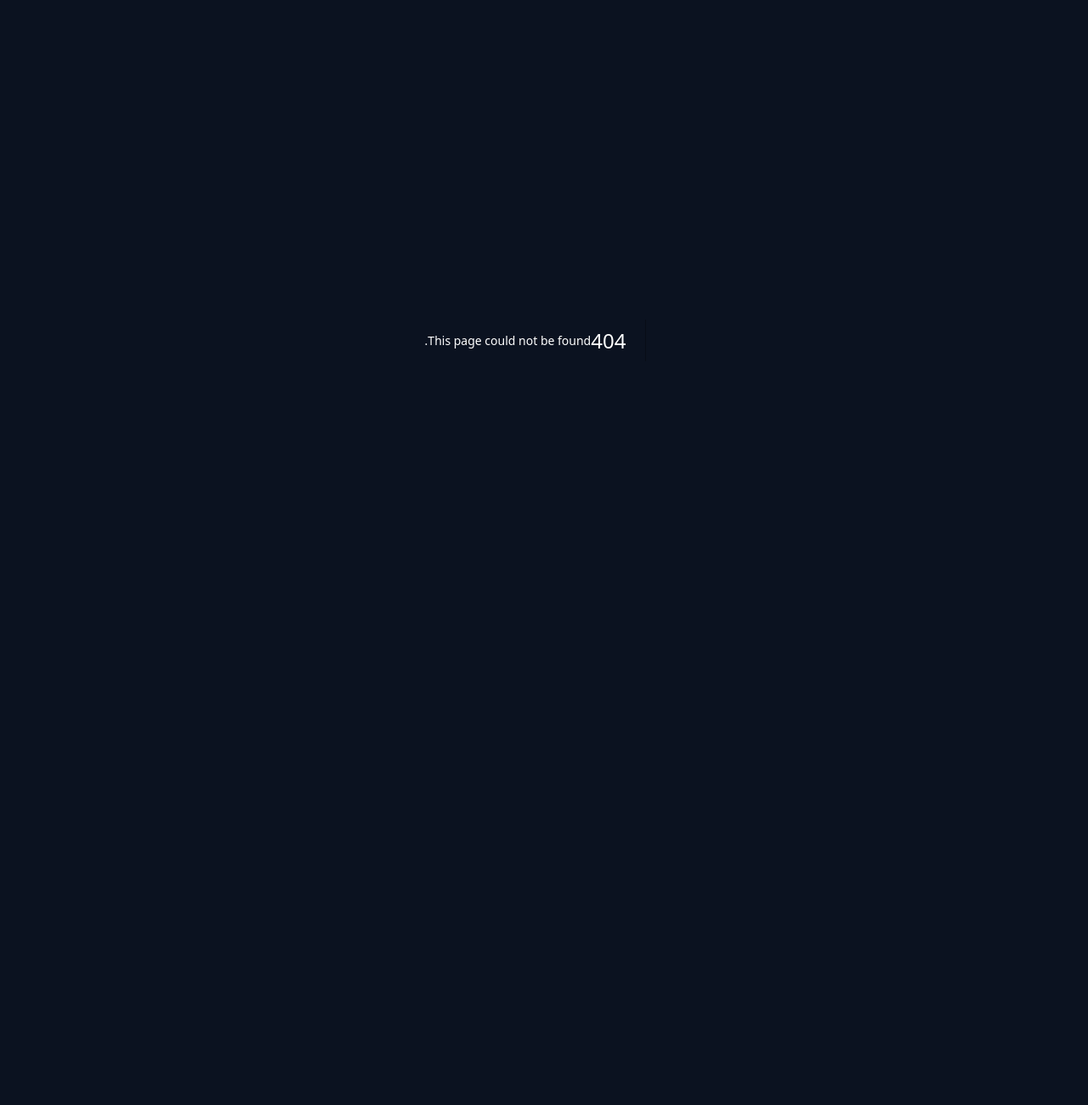
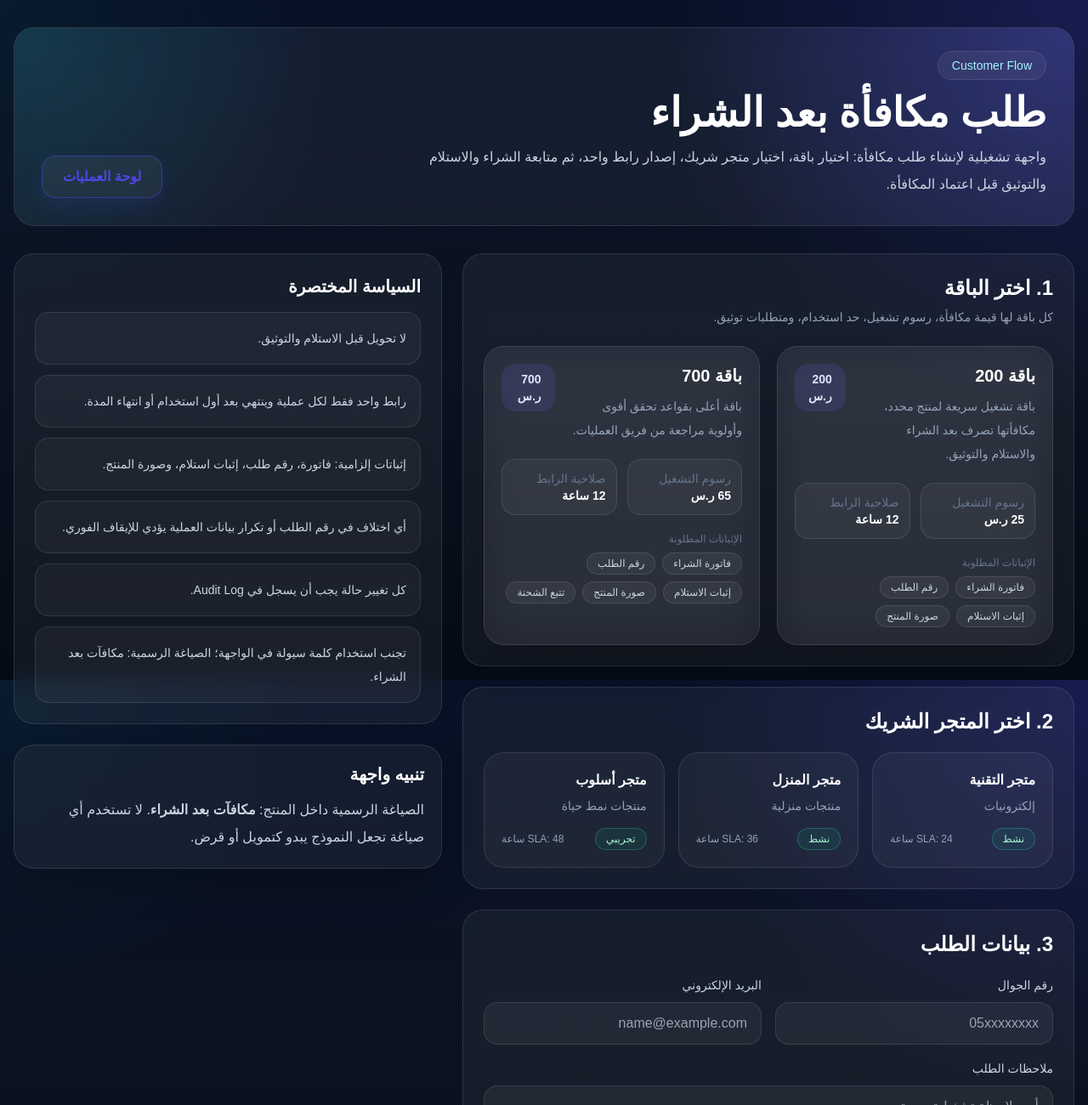
Before and after one commit to vORGvSLOGGER/-by-rewards, a Next.js app: page /orders/new in a window 1280 px wide. Before the commit this address had no page. Shown: the top 1300 px of the page at 85% size. Before the commit the page ends 800 px from the top, so only its background shows below. Built offline with nearby package versions, Linux system fonts and the light colour scheme.

Commit message:
Add new post-purchase reward order page

```diff
--- /dev/null
+++ b/src/app/orders/new/page.tsx
@@ -0,0 +1,112 @@
+import Link from 'next/link';
+import { operationRules, packages, partners } from '@/data/byRewards';
+
+export default function NewOrderPage() {
+  return (
+    <main className="min-h-screen px-4 py-8 text-white">
+      <div className="mx-auto max-w-7xl space-y-8">
+        <header className="section-shell relative overflow-hidden p-6 md:p-8">
+          <div className="absolute inset-0 bg-[radial-gradient(circle_at_top_left,rgba(34,211,238,.12),transparent_30%),radial-gradient(circle_at_top_right,rgba(99,102,241,.22),transparent_38%)]" />
+          <div className="relative flex flex-col gap-5 lg:flex-row lg:items-end lg:justify-between">
+            <div>
+              <span className="rounded-full border border-white/10 bg-white/5 px-4 py-2 text-sm text-cyan-200">Customer Flow</span>
+              <h1 className="mt-5 text-3xl font-black md:text-5xl">طلب مكافأة بعد الشراء</h1>
+              <p className="mt-3 max-w-3xl leading-8 text-slate-300">
+                واجهة تشغيلية لإنشاء طلب مكافأة: اختيار باقة، اختيار متجر شريك، إصدار رابط واحد، ثم متابعة الشراء والاستلام والتوثيق قبل اعتماد المكافأة.
+              </p>
+            </div>
+            <Link href="/dashboard/ops" className="btn-secondary">لوحة العمليات</Link>
+          </div>
+        </header>
+
+        <section className="grid gap-6 xl:grid-cols-[1fr_.7fr]">
+          <div className="space-y-6">
+            <div className="section-shell p-5 md:p-6">
+              <h2 className="text-2xl font-black">1. اختر الباقة</h2>
+              <p className="mt-2 text-sm text-slate-400">كل باقة لها قيمة مكافأة، رسوم تشغيل، حد استخدام، ومتطلبات توثيق.</p>
+              <div className="mt-6 grid gap-5 md:grid-cols-2">
+                {packages.map((pkg) => (
+                  <div key={pkg.id} className="glass-card card-hover rounded-3xl p-5">
+                    <div className="flex items-start justify-between gap-4">
+                      <div>
+                        <h3 className="text-xl font-black">{pkg.name}</h3>
+                        <p className="mt-2 text-sm leading-7 text-slate-400">{pkg.description}</p>
+                      </div>
+                      <span className="rounded-2xl bg-indigo-500/15 px-4 py-2 text-sm font-bold text-indigo-100">{pkg.rewardAmount} ر.س</span>
+                    </div>
+                    <div className="mt-5 grid grid-cols-2 gap-3 text-sm">
+                      <div className="rounded-2xl border border-white/10 bg-white/[0.04] p-3"><span className="block text-slate-500">رسوم التشغيل</span><b>{pkg.opsFee} ر.س</b></div>
+                      <div className="rounded-2xl border border-white/10 bg-white/[0.04] p-3"><span className="block text-slate-500">صلاحية الرابط</span><b>{pkg.linkExpiryHours} ساعة</b></div>
+                    </div>
+                    <div className="mt-5">
+                      <p className="mb-2 text-xs text-slate-500">الإثباتات المطلوبة</p>
+                      <div className="flex flex-wrap gap-2">
+                        {pkg.requirements.map((req) => <span key={req} className="rounded-full border border-white/10 bg-white/5 px-3 py-1 text-xs text-slate-300">{req}</span>)}
+                      </div>
+                    </div>
+                  </div>
+                ))}
+              </div>
+            </div>
+
+            <div className="section-shell p-5 md:p-6">
+              <h2 className="text-2xl font-black">2. اختر المتجر الشريك</h2>
+              <div className="mt-5 grid gap-4 md:grid-cols-3">
+                {partners.map((partner) => (
+                  <div key={partner.id} className="rounded-3xl border border-white/10 bg-white/[0.04] p-5">
+                    <h3 className="font-black">{partner.name}</h3>
+                    <p className="mt-2 text-sm text-slate-400">{partner.category}</p>
+                    <div className="mt-4 flex items-center justify-between text-xs">
+                      <span className="rounded-full border border-emerald-400/30 bg-emerald-500/10 px-3 py-1 text-emerald-200">{partner.status}</span>
+                      <span className="text-slate-400">SLA: {partner.sla}</span>
+                    </div>
+                  </div>
+                ))}
+              </div>
+            </div>
+
+            <div className="section-shell p-5 md:p-6">
+              <h2 className="text-2xl font-black">3. بيانات الطلب</h2>
+              <div className="mt-5 grid gap-4 md:grid-cols-2">
+                <label className="space-y-2">
+                  <span className="text-sm text-slate-300">رقم الجوال</span>
+                  <input className="w-full rounded-2xl border border-white/10 bg-white/[0.05] px-4 py-3 outline-none ring-indigo-400/40 focus:ring" placeholder="05xxxxxxxx" />
+                </label>
+                <label className="space-y-2">
+                  <span className="text-sm text-slate-300">البريد الإلكتروني</span>
+                  <input className="w-full rounded-2xl border border-white/10 bg-white/[0.05] px-4 py-3 outline-none ring-indigo-400/40 focus:ring" placeholder="name@example.com" />
+                </label>
+                <label className="space-y-2 md:col-span-2">
+                  <span className="text-sm text-slate-300">ملاحظات الطلب</span>
+                  <textarea className="min-h-28 w-full rounded-2xl border border-white/10 bg-white/[0.05] px-4 py-3 outline-none ring-indigo-400/40 focus:ring" placeholder="أي ملاحظة تشغيلية مهمة..." />
+                </label>
+              </div>
+              <div className="mt-6 flex flex-col gap-3 sm:flex-row">
+                <button className="btn-primary" type="button">إصدار رابط شراء واحد</button>
+                <button className="btn-secondary" type="button">حفظ كمسودة</button>
+              </div>
+            </div>
+          </div>
+
+          <aside className="space-y-6">
+            <div className="section-shell p-5 md:p-6">
+              <h2 className="text-xl font-black">السياسة المختصرة</h2>
+              <div className="mt-4 space-y-3">
+                {operationRules.map((rule) => (
+                  <div key={rule} className="rounded-2xl border border-white/10 bg-white/[0.04] p-4 text-sm leading-7 text-slate-300">{rule}</div>
+                ))}
+              </div>
+            </div>
+
+            <div className="glass-card rounded-3xl p-5">
+              <h2 className="text-xl font-black">تنبيه واجهة</h2>
+              <p className="mt-3 leading-8 text-slate-300">
+                الصياغة الرسمية داخل المنتج: <b>مكافآت بعد الشراء</b>. لا تستخدم أي صياغة تجعل النموذج يبدو كتمويل أو قرض.
+              </p>
+            </div>
+          </aside>
+        </section>
+      </div>
+    </main>
+  );
+}
```
